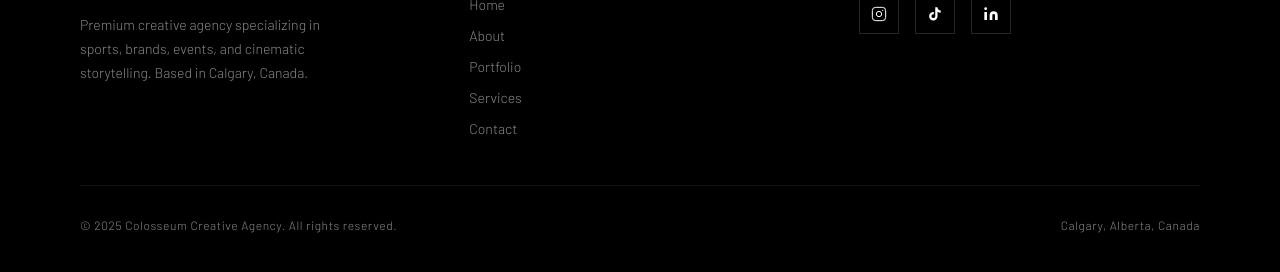
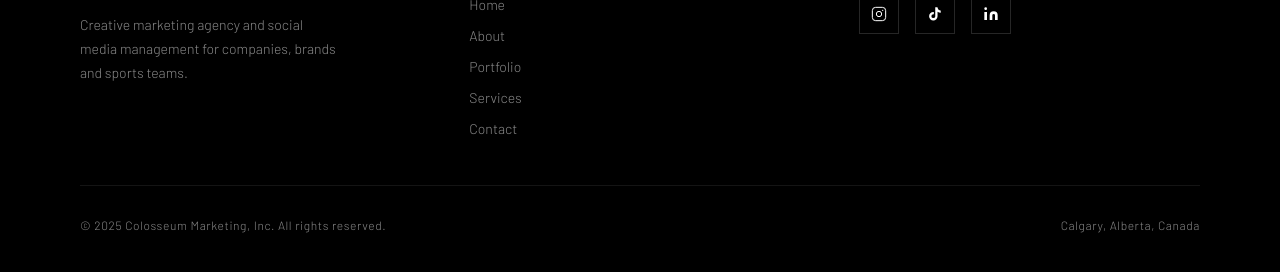
Before and after one commit to elliotkellough/elliotkellough.github.io, a plain HTML site: page projects/pvl.html in a window 1280 px wide. Shown: the part 3301-3573 px from the top of the page. Drawn offline with nearby package versions, Linux system fonts and the light colour scheme; a web font is replaced by a local one.

Commit message:
Update pvl.html

```diff
--- a/projects/pvl.html
+++ b/projects/pvl.html
@@ -158,7 +158,7 @@
           <img src="../images/logo.png" alt="Colosseum" style="height:36px;">
           <span class="nav-logo-text">COLOSSEUM</span>
         </div>
-        <p>Premium creative agency specializing in sports, brands, events, and cinematic storytelling. Based in Calgary, Canada.</p>
+        <p>Creative marketing agency and social media management for companies, brands and sports teams.</p>
       </div>
       <div class="footer-nav">
         <h4>Navigate</h4>
@@ -186,7 +186,7 @@
       </div>
     </div>
     <div class="footer-bottom">
-      <p>© 2025 Colosseum Creative Agency. All rights reserved.</p>
+      <p>© 2025 Colosseum Marketing, Inc. All rights reserved.</p>
       <p>Calgary, Alberta, Canada</p>
     </div>
   </footer>
```
